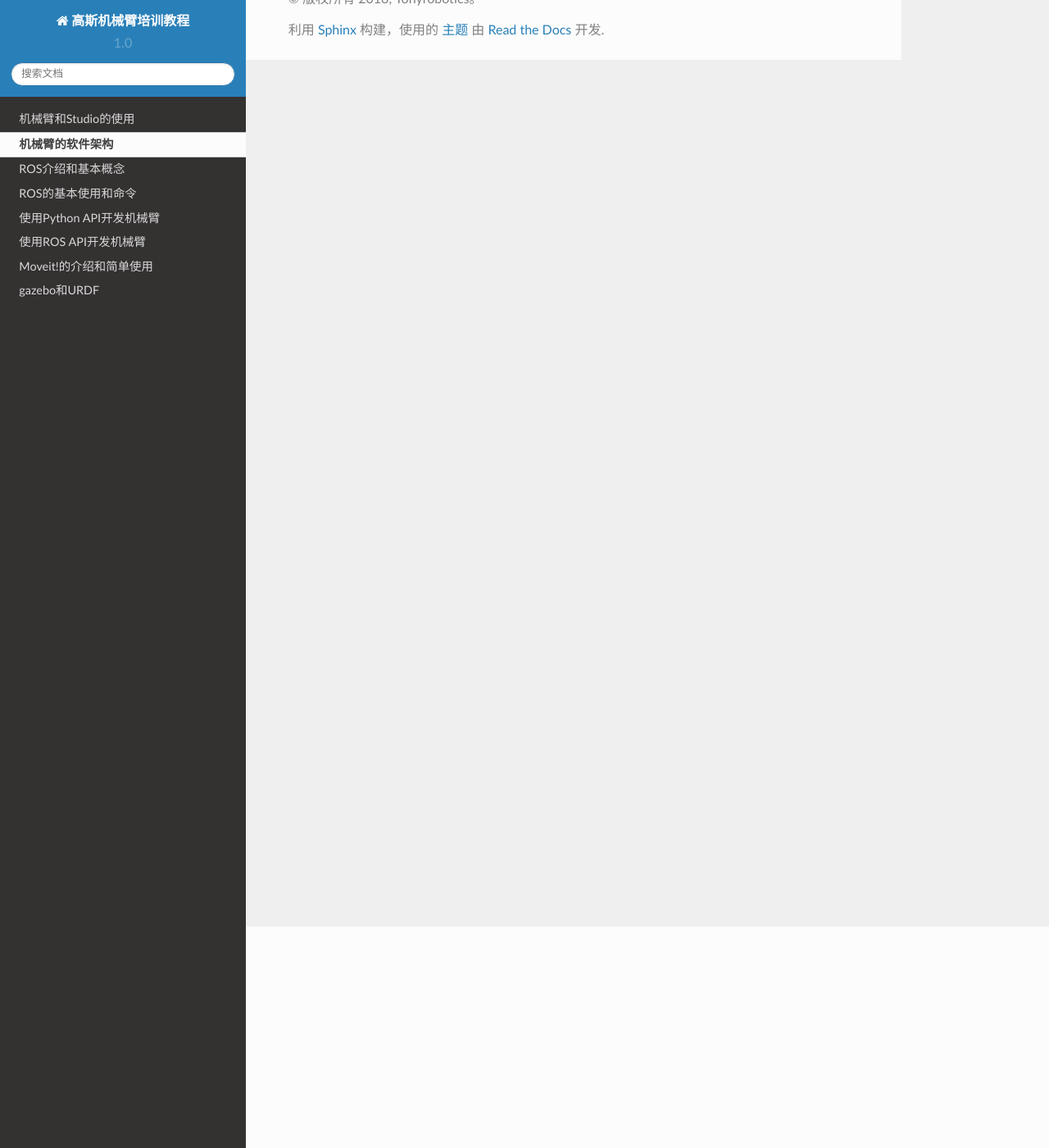
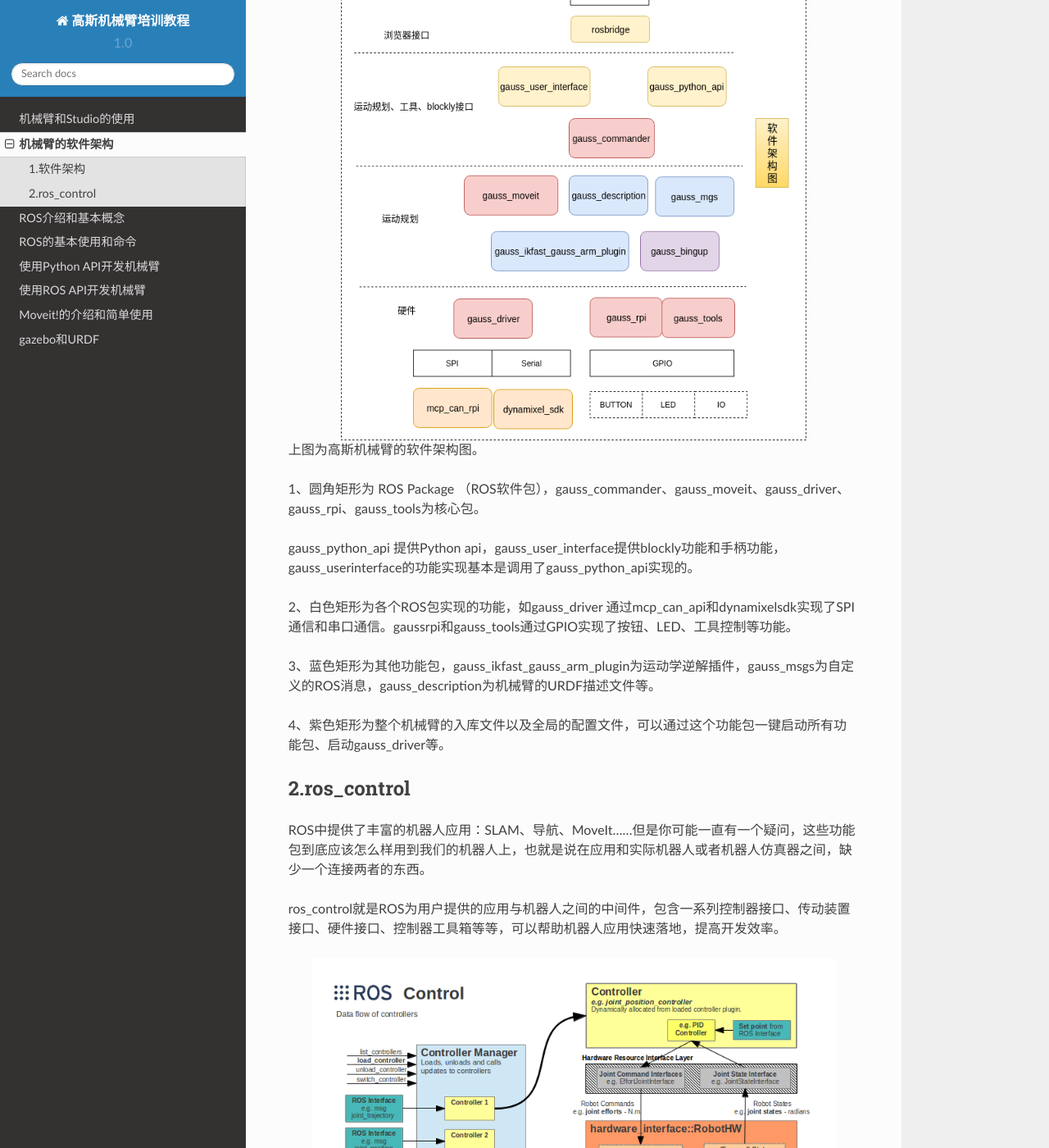
Before and after one commit to TonyRobotics/gauss_press, a Sphinx documentation site: the page built from docs/_source/studio/2.software_architecture.rst, in a window 1280 px wide and 1400 px high, scrolled down 270 px. Shown: the whole window at 82% size. Built offline with Sphinx 7.4.7 and the Read the Docs theme 2.0.0, drawn with Linux system fonts in a browser that asks for light colours; some of the changed text lies outside the part shown.

```diff
--- a/docs/_source/api/1.python_api.rst
+++ b/docs/_source/api/1.python_api.rst
@@ -61,6 +61,7 @@
 
 ::
 
+    #!/usr/bin/evn python
     from gauss_python_api.gauss_api import *
     import rospy
     rospy.init_node('gauss_generated_code_execution')
@@ -134,6 +135,8 @@
         except rospy.ROSInterruptException:
             pass
 
+执行结果如下：
+
 ::
 
     gauss@gauss-ros:~$ python joint_states_suscriber.py
@@ -149,6 +152,7 @@
 
 ::
 
+    #!/usr/bin/evn python
     import rospy
     from sensor_msgs.msg import JointState
     from gauss_msgs.msg import RobotState
--- a/docs/_source/studio/2.software_architecture.rst
+++ b/docs/_source/studio/2.software_architecture.rst
@@ -1,2 +1,33 @@
 机械臂的软件架构
 ^^^^^^^^^^^^^^^^^^^^^^^^^^
+
+1.软件架构
+------------
+
+.. figure:: images/controller.png
+    :align: center
+    :scale: 80%
+
+
+上图为高斯机械臂的软件架构图。
+
+1、圆角矩形为 ROS Package （ROS软件包），gauss_commander、gauss_moveit、gauss_driver、gauss_rpi、gauss_tools为核心包。
+
+gauss_python_api 提供Python api，gauss_user_interface提供blockly功能和手柄功能，gauss_userinterface的功能实现基本是调用了gauss_python_api实现的。
+
+2、白色矩形为各个ROS包实现的功能，如gauss_driver 通过mcp_can_api和dynamixelsdk实现了SPI通信和串口通信。gaussrpi和gauss_tools通过GPIO实现了按钮、LED、工具控制等功能。
+
+3、蓝色矩形为其他功能包，gauss_ikfast_gauss_arm_plugin为运动学逆解插件，gauss_msgs为自定义的ROS消息，gauss_description为机械臂的URDF描述文件等。
+
+4、紫色矩形为整个机械臂的入库文件以及全局的配置文件，可以通过这个功能包一键启动所有功能包、启动gauss_driver等。
+
+2.ros_control
+----------------
+
+ROS中提供了丰富的机器人应用：SLAM、导航、MoveIt......但是你可能一直有一个疑问，这些功能包到底应该怎么样用到我们的机器人上，也就是说在应用和实际机器人或者机器人仿真器之间，缺少一个连接两者的东西。
+
+ros_control就是ROS为用户提供的应用与机器人之间的中间件，包含一系列控制器接口、传动装置接口、硬件接口、控制器工具箱等等，可以帮助机器人应用快速落地，提高开发效率。
+
+.. figure:: images/gazebo_ros_control.png
+    :align: center
+    :scale: 80%
--- a/docs/conf.py
+++ b/docs/conf.py
@@ -69,7 +69,7 @@
 #
 # This is also used if you do content translation via gettext catalogs.
 # Usually you set "language" from the command line for these cases.
-language = 'zh_CN'
+#language = 'zh_CN'
 
 # There are two options for replacing |today|: either, you set today to some
 # non-false value, then it is used:
```
Also changed, not shown: docs/_source/api/3.moveit_and_api.rst (+62 -2 lines), docs/_source/api/images/Screenshot_2019-03-22_14-38-29.png (added), docs/_source/api/images/Screenshot_2019-03-22_14-39-36.png (added), docs/_source/api/images/Screenshot_2019-03-22_14-39-45.png (added), docs/_source/api/images/Screenshot_2019-03-22_14-42-22.png (added), docs/_source/api/images/Screenshot_2019-03-22_14-42-36.png (added), docs/_source/api/images/Screenshot_2019-03-22_14-42-44.png (added), docs/_source/api/images/Screenshot_2019-03-22_14-42-52.png (added), docs/_source/api/images/Screenshot_2019-03-22_14-43-00.png (added), docs/_source/api/images/Screenshot_2019-03-22_14-43-44.png (added), docs/_source/studio/images/controller.png (added), docs/_source/studio/images/gazebo_ros_control.png (added).
